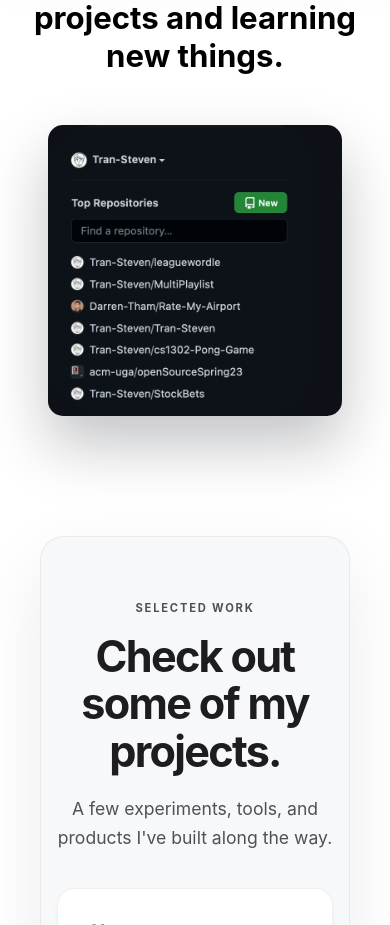
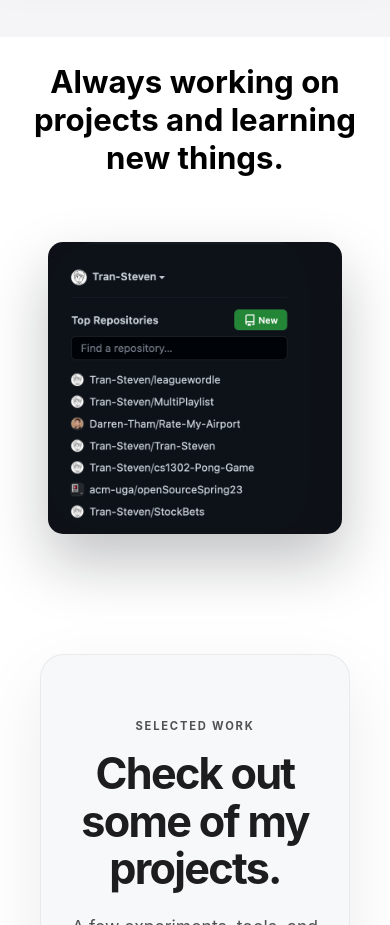
Before and after one commit to Tran-Steven/website, a Next.js app: page / in a window 390 px wide. Shown: the part 2030-2955 px from the top of the page. Built offline with nearby package versions, Linux system fonts and the light colour scheme.

Commit message:
Increase mobile section spacing

```diff
--- a/styles/Home.module.css
+++ b/styles/Home.module.css
@@ -1598,7 +1598,7 @@
 
 @media (max-width: 768px) {
   .appleScrollSection {
-    height: 116vh;
+    height: 128vh;
   }
 
   .appleScrollSection .aboutmetitle {
@@ -1611,11 +1611,11 @@
 }
 
 .appleScrollSection {
-  height: 116vh;
+  height: 128vh;
 }
 
 .repos {
-  margin-top: 1.5rem;
+  margin-top: 2.5rem;
 }
 
 .dropdownholder {
```
